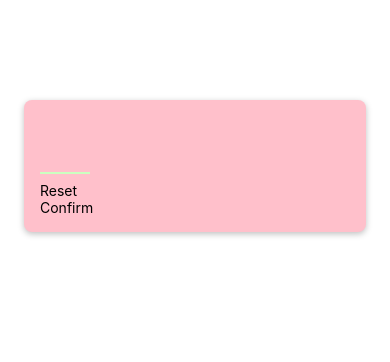
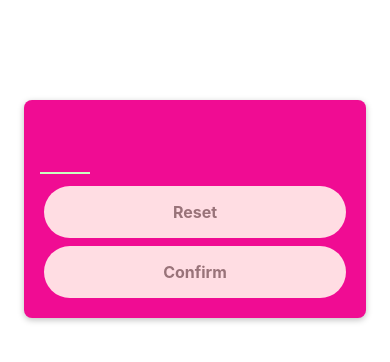
Before and after one commit to iremgozudok/mini-game-app-rn, a React Native app: screen / in a window 390 px wide. Shown: the top 362 px of the page. Built offline with nearby package versions, Linux system fonts and the light colour scheme.

Commit message:
adding visual feedback for buttons

```diff
--- a/components/PrimaryButton.js
+++ b/components/PrimaryButton.js
@@ -1,11 +1,47 @@
-import { Text, View } from "react-native";
+import { Text, View, Pressable, StyleSheet } from "react-native";
 
 function PrimaryButton({ children }) {
+  function handlePress() {
+    console.log("Button pressed");
+  }
   return (
-    <View>
-      <Text>{children}</Text>
+    <View style={styles.buttonOuterContainer}>
+      <Pressable
+        style={({ pressed }) =>
+          pressed
+            ? [styles.buttonInnercontainer, styles.pressed]
+            : styles.buttonInnercontainer
+        }
+        onPress={handlePress}
+        android_ripple={{ color: "#cc99a2" }}
+      >
+        <Text style={styles.buttonText}>{children}</Text>
+      </Pressable>
     </View>
   );
 }
 
 export default PrimaryButton;
+
+const styles = StyleSheet.create({
+  buttonOuterContainer: {
+    borderRadius: 28,
+    margin: 4,
+    overflow: "hidden",
+  },
+  buttonInnercontainer: {
+    backgroundColor: "#ffdde3",
+    paddingVertical: 16,
+    alignItems: "center",
+    elevation: 4,
+  },
+  buttonText: {
+    color: "#997379",
+    fontSize: 16,
+    fontWeight: "bold",
+    textAlign: "center",
+  },
+  pressed: {
+    opacity: 0.75,
+  },
+});
--- a/screens/StartGameScreen.js
+++ b/screens/StartGameScreen.js
@@ -23,7 +23,7 @@
     marginTop: 100,
     marginHorizontal: 24,
     padding: 16,
-    backgroundColor: "#ffc0cb",
+    backgroundColor: "#f00c93",
     borderRadius: 8,
     elevation: 4,
     shadowColor: "#000",
```
